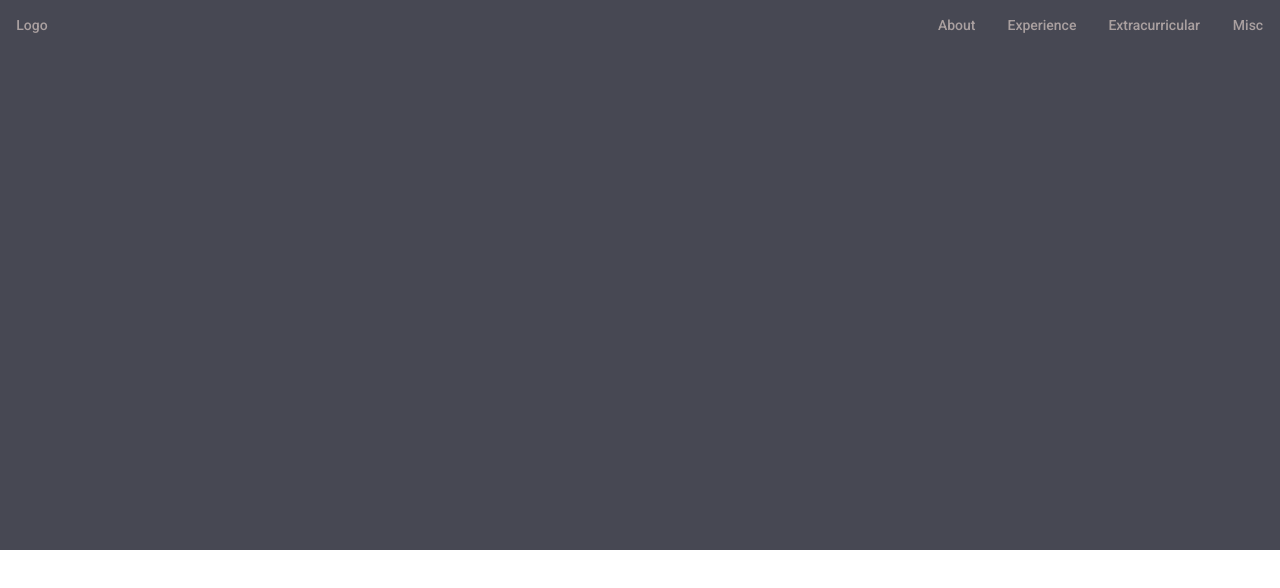
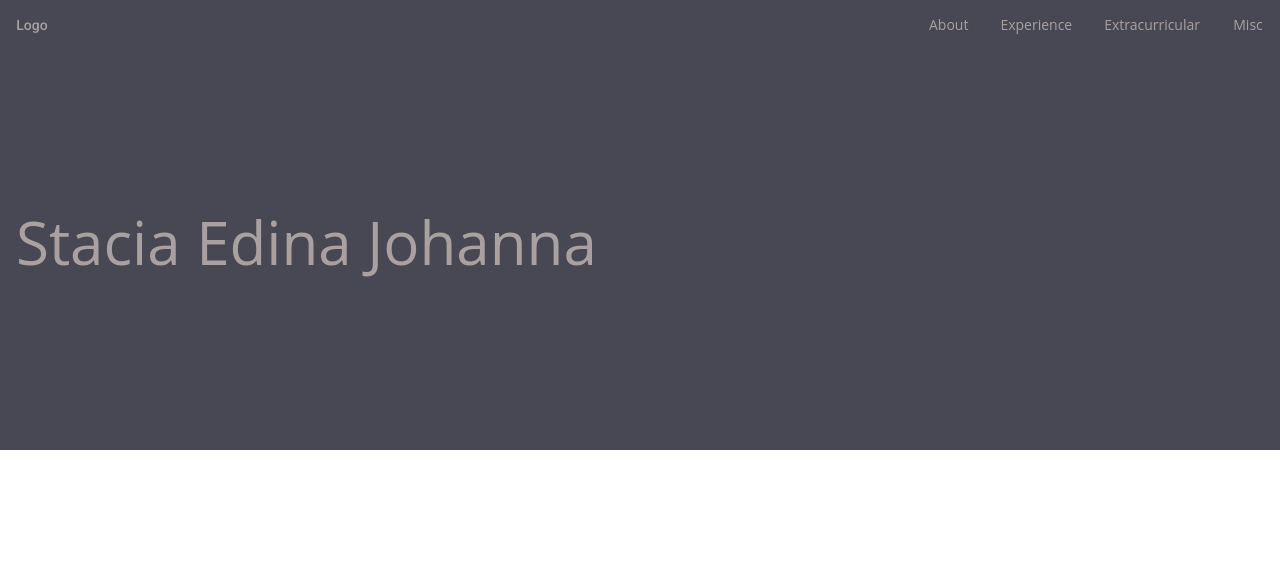
Before and after one commit to staciajohanna/staciajohanna.github.io, an Angular app in the folder portfolio/: page / in a window 1280 px wide. Shown: the top 588 px of the page. Built offline with nearby package versions, Linux system fonts and the light colour scheme.

Commit message:
change font

```diff
--- a/portfolio/src/app/home/home-banner/home-banner.component.html
+++ b/portfolio/src/app/home/home-banner/home-banner.component.html
@@ -1,3 +1,3 @@
-<div class="home-card">
-
+<div class="banner-card">
+    <h1 class="banner-name"> Stacia Edina Johanna </h1>
 </div>
--- a/portfolio/src/app/home/home-banner/home-banner.component.scss
+++ b/portfolio/src/app/home/home-banner/home-banner.component.scss
@@ -1,6 +1,15 @@
 @import '../../../colors.scss';
 
-.home-card {
+.banner-card {
+    align-items: center;
     background-color: $dark-gray;
-    height: 500px;
+    display: flex;
+    height: 400px;
 }
+
+.banner-name {
+    color: $beige;
+    font-family: "Open Sans";
+    font-size: 60px;
+    padding: 16px;
+}
--- a/portfolio/src/app/home/home-root/home-root.component.html
+++ b/portfolio/src/app/home/home-root/home-root.component.html
@@ -1,15 +1,15 @@
 <div class="top-menu">
     <button mat-button> Logo </button>
     <div class="top-menu-right">
-        <button mat-button> About </button>
-        <button mat-button [matMenuTriggerFor]="experience"> Experience </button>
+        <button mat-button class="top-menu-button"> About </button>
+        <button mat-button [matMenuTriggerFor]="experience" class="top-menu-button"> Experience </button>
         <mat-menu #experience="matMenu">
             <button mat-menu-item class="top-menu-item"> Industry </button>
             <button mat-menu-item class="top-menu-item"> Research </button>
             <button mat-menu-item class="top-menu-item"> School Project </button>
         </mat-menu>
-        <button mat-button> Extracurricular </button>
-        <button mat-button> Misc </button>
+        <button mat-button class="top-menu-button"> Extracurricular </button>
+        <button mat-button class="top-menu-button"> Misc </button>
     </div>
 </div>
 <app-home-banner></app-home-banner>
--- a/portfolio/src/app/home/home-root/home-root.component.scss
+++ b/portfolio/src/app/home/home-root/home-root.component.scss
@@ -8,6 +8,10 @@
     justify-content: space-between;
 }
 
+.top-menu-button {
+    font-family: "Open Sans";
+}
+
 .top-menu-right {
     display: flex;
     height: 100%;
@@ -16,5 +20,6 @@
 .top-menu-item {
     background-color: $dark-gray;
     color: $beige;
+    font-family: "Open Sans";
     height: 100%;
 }
--- a/portfolio/src/styles.scss
+++ b/portfolio/src/styles.scss
@@ -30,4 +30,4 @@ $portfolio-theme: mat-light-theme($portfolio-primary, $portfolio-accent, $portfo
 /* You can add global styles to this file, and also import other style files */
 
 html, body { height: 100%; }
-body { margin: 0; font-family: Roboto, "Helvetica Neue", sans-serif; }
+body { margin: 0; font-family: "Roboto", "Helvetica Neue", sans-serif; }
```
